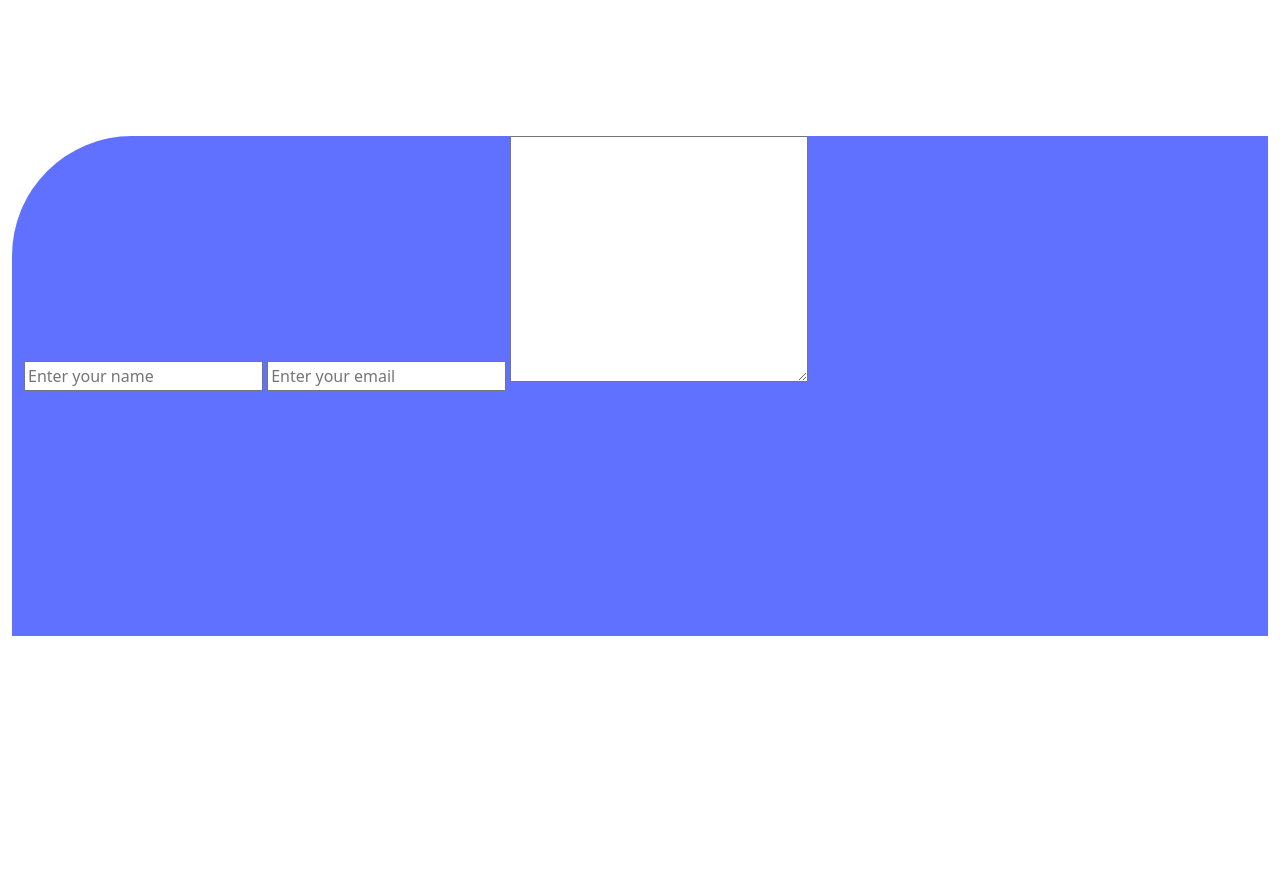
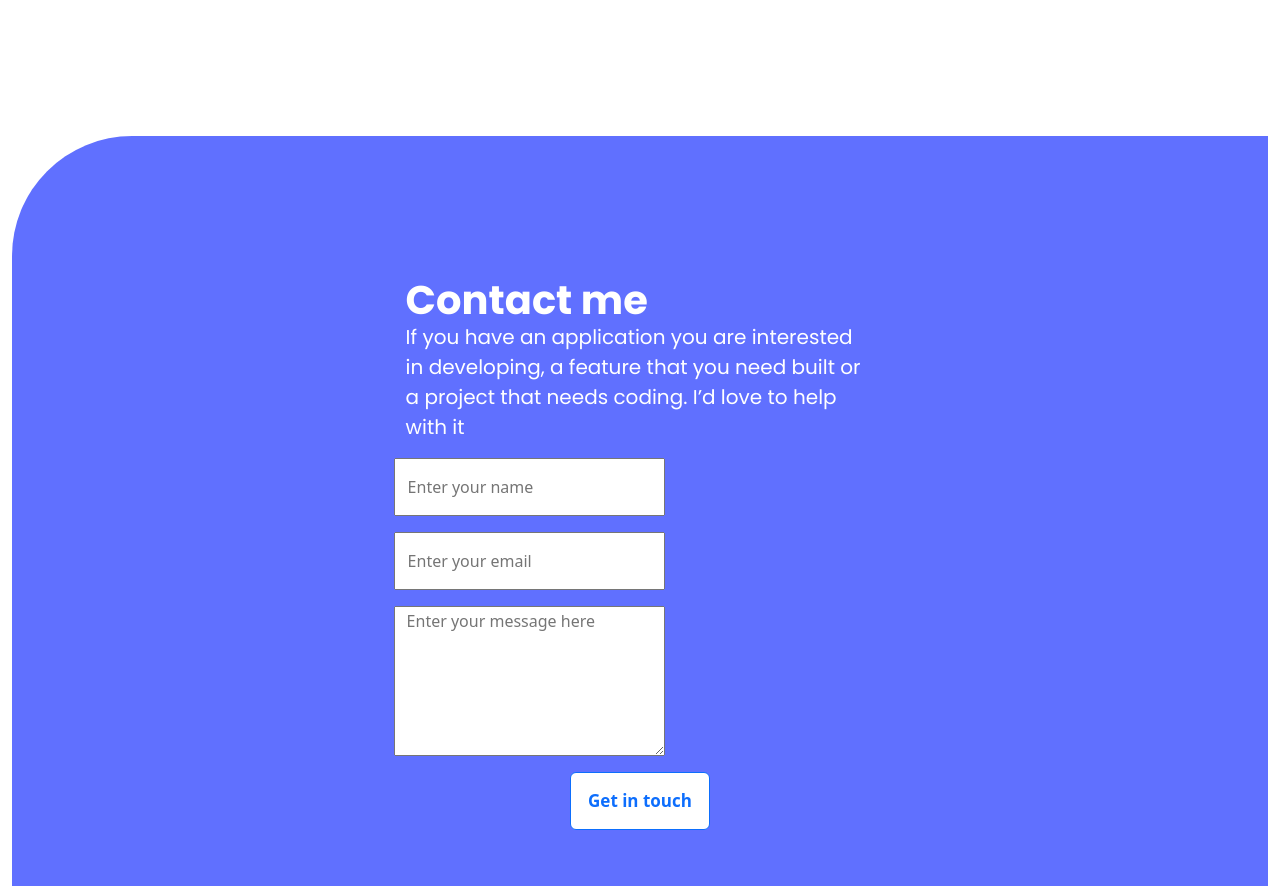
Before and after one commit to coderacheal/Bootstrap-Project, a website: page index.html in a window 1280 px wide. Shown: the part 3860-4746 px from the top of the page. Before the commit the page ends 4496 px from the top, so only its background shows below. Drawn offline with Linux system fonts and the light colour scheme.

Commit message:
Finish contact form

```diff
--- a/index.html
+++ b/index.html
@@ -189,12 +189,19 @@
 
       <div class="container-fluid about-me">
         <div class="container about-me-details"></div>
-        <div class="container-fluid contact-form">
+        <div class="container-fluid contact-form" stl>
           <form action="#">
-            <div class="form-floating">
-                <input type="text" placeholder="Enter your name" />
-                <input type="email" placeholder="Enter your email" />
-                <textarea name="" id="" cols="30" rows="10"></textarea>
+            <div class="container form-floating form-div" style="width: 40%; padding-top: 150px;">
+                <h2 class="contact-text">Contact me</h2>
+                <p class="contact-description">If you have an application you are interested in developing, a feature that you need built or a project that needs coding. I’d love to help with it </p>
+                <div class='row gy-3 text-center'>
+                    <input type="text" placeholder="Enter your name" style="width: 55%;" required/>
+                    <input type="email" placeholder="Enter your email" style="width: 55%;" required />
+                    <textarea placeholder="Enter your message here" cols="30" rows="6"  style="width: 55%;" required></textarea>
+                    <div>
+                        <button class="btn btn-outline-primary" id="footer-btn">Get in touch</button>
+                    </div>
+                </div>
             </div>
           </form>
         </div>
--- a/styles/styles.scss
+++ b/styles/styles.scss
@@ -96,7 +96,7 @@ span {
 }
 
 .contact-form {
-  height: 500px;
+  height: 750px;
   background-color: #6070ff;
   border-top-left-radius: 120px;
 }
@@ -104,3 +104,48 @@ span {
 .about-me-details {
   height: 500px;
 }
+
+.contact-text {
+  font-family: Poppins, monospace;
+  font-size: 40px;
+  line-height: 28px;
+  font-weight: 700;
+  color: #fff;
+}
+
+.contact-description {
+  color: white;
+  font-family: Poppins, monospace;
+  font-weight: 400;
+  font-size: 20px;
+}
+
+#footer-btn {
+  padding: 15px;
+  background-color: white;
+  font-size: 17px;
+  font-weight: bold;
+  width: 30%;
+}
+
+#footer-btn:hover {
+  color: white;
+  background-color: #6070ff;
+}
+
+.input-form-div {
+  display: flex;
+  flex-direction: column;
+  margin: 20px;
+}
+
+input {
+  padding: 15px;
+  justify-content: center;
+}
+
+.form-div {
+  display: flex;
+  flex-direction: column;
+  justify-content: center;
+}
```
Also changed, not shown: styles/styles.css, 1 other file.
